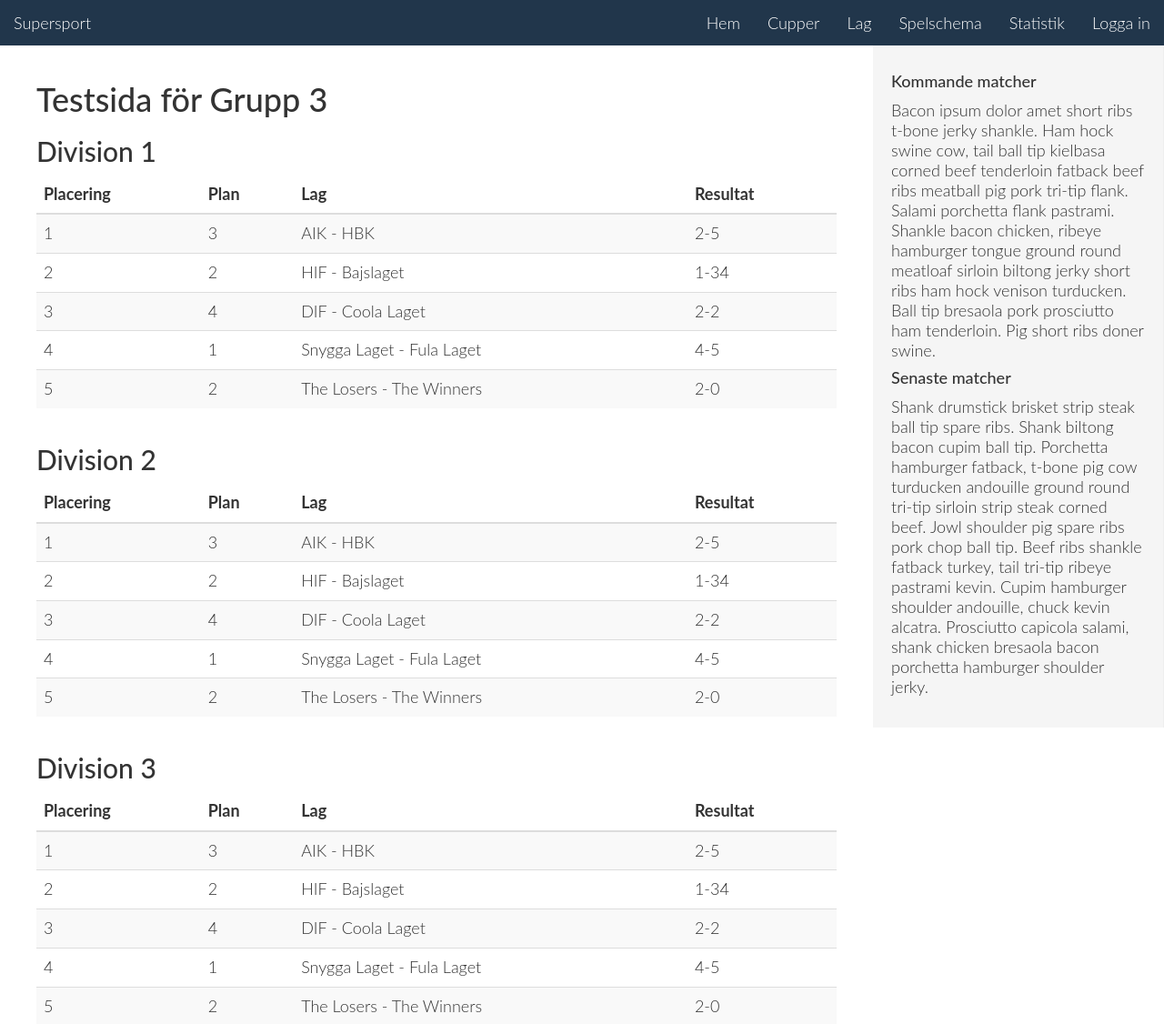
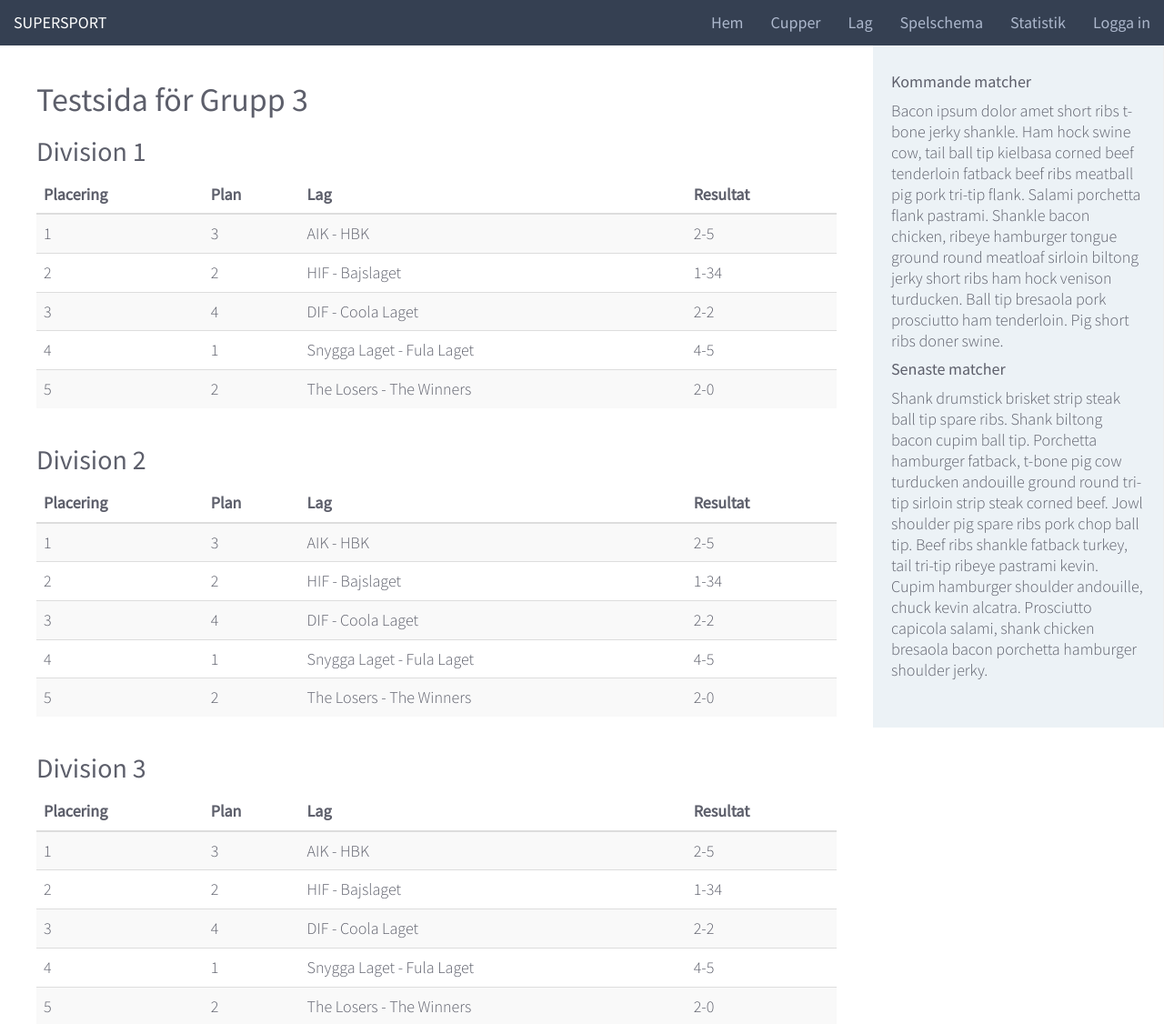
Before and after one commit to Samuelsson/INFC55_grupp3, a PHP site: page / in a window 1280 px wide. Shown: the top 1126 px of the page at 91% size. Run offline with PHP 8.4, Linux system fonts and the light colour scheme.

Commit message:
added color theme and tweaked LESS

```diff
--- a/uppgift3/css/main.css
+++ b/uppgift3/css/main.css
@@ -1 +1 @@
-html{height:100%}body{height:100%;padding-top:50px}body{font-family:'Lato','Helvetica Neue','Arial',sans-serif;font-size:18px;font-weight:300;line-height:normal;-webkit-font-smoothing:antialiased}.navbar-fixed-top{border:0}.navbar-inverse{background-color:#21364b}.navbar-inverse .navbar-brand{color:#fff}.navbar-inverse .navbar-nav>li>a{color:#fff}.main-content{padding:20px}@media (min-width:768px){.main-content{padding-right:40px;padding-left:40px}}.sidebar-right{display:none}@media (min-width:768px){.sidebar-right{position:fixed;top:50px;bottom:0;right:0;z-index:1000;display:block;padding:20px;overflow-x:hidden;overflow-y:auto;background-color:#f5f5f5;border-right:1px solid #eee}}footer{padding:20px 0;text-align:center}@media (min-width:768px){footer{text-align:left}}
+html{height:100%}body{height:100%;padding-top:50px}body{font-family:'Source Sans Pro','Helvetica Neue','Arial',sans-serif;font-size:18px;font-weight:300;line-height:normal;-webkit-font-smoothing:antialiased;color:#5d5f6b}#navbar,.navbar-brand{font-weight:400}.navbar-fixed-top{border:0}.navbar-inverse{background-color:#354052}.navbar-inverse .navbar-brand,.navbar-inverse .navbar-nav>li>a{color:#acb7cc}.main-content{padding:20px}@media (min-width:768px){.main-content{padding-right:40px;padding-left:40px}}.sidebar-right{display:none}@media (min-width:768px){.sidebar-right{position:fixed;top:50px;bottom:0;right:0;z-index:1000;display:block;padding:20px;overflow-x:hidden;overflow-y:auto;background-color:#ecf2f6;border-right:1px solid #eee}}footer{padding:20px 0;text-align:center}@media (min-width:768px){footer{text-align:left}}
--- a/uppgift3/css/main.less
+++ b/uppgift3/css/main.less
@@ -1,11 +1,14 @@
 /*
 *	INFC55 Group 3
 *	2014
+*
+*	This is the uncompiled LESS file. This compiles into main.css (used on the site).
 */
 
 /* ==========================================================================================
 	Table of Contents
 =============================================================================================
+	:: Variables
 	:: General
 	:: Fonts
 	:: Header
@@ -15,6 +18,12 @@
 	:: Footer
 */
 
+/* ==========================================================================================
+	Variables
+============================================================================================= */
+
+	/* Colors */
+	@veryLightBlue: #ecf2f6;
 
 /* ==========================================================================================
 	General
@@ -35,11 +44,17 @@
 ============================================================================================= */
 
 	body {
-		font-family: 'Lato', 'Helvetica Neue', 'Arial', sans-serif;
+		font-family: 'Source Sans Pro', 'Helvetica Neue', 'Arial', sans-serif;
 		font-size: 18px;
 		font-weight: 300;
 		line-height: normal;
 		-webkit-font-smoothing: antialiased; /* Better cross-browser font weight "anti-aliasing" */
+		color: #5d5f6b;
+	}
+
+	#navbar,
+	.navbar-brand {
+		font-weight: 400;
 	}
 
 
@@ -60,14 +75,11 @@
 	}
 
 	.navbar-inverse {
-		background-color: #21364b;
+		background-color: #354052;
 
-		.navbar-brand {
-			color: #fff;
-		}
-
+		.navbar-brand,
 		.navbar-nav > li > a {
-			color: #fff;
+			color: #acb7cc;
 		}
 	}
 
@@ -107,7 +119,7 @@
 			padding: 20px;
 			overflow-x: hidden;
 			overflow-y: auto; /* Scrollable contents if viewport is shorter than content. */
-			background-color: #f5f5f5;
+			background-color: @veryLightBlue;
 			border-right: 1px solid #eee;
 		}
 	}
--- a/uppgift3/inc/header.php
+++ b/uppgift3/inc/header.php
@@ -24,7 +24,8 @@
 
 	<!-- Fonts
 	====================================================================== -->
-	<link rel='stylesheet' href='http://fonts.googleapis.com/css?family=Alegreya+Sans+SC:100,300,400'>
+	<link rel='stylesheet' href='http://fonts.googleapis.com/css?family=Roboto:400,100,300'>
+	<link rel='stylesheet' href='http://fonts.googleapis.com/css?family=Source+Sans+Pro:200,300,400'>
 
 	<!-- Pre site Javascripts
 	====================================================================== -->
@@ -70,7 +71,7 @@
 					<span class="icon-bar"></span>
 				</button>
 
-				<a class="navbar-brand" href="#">Supersport</a>
+				<a class="navbar-brand" href="#">SUPERSPORT</a>
 			</div>
 
 			<div id="navbar" class="navbar-collapse collapse">
```
